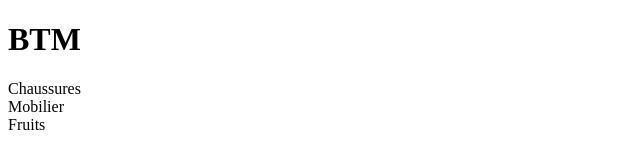
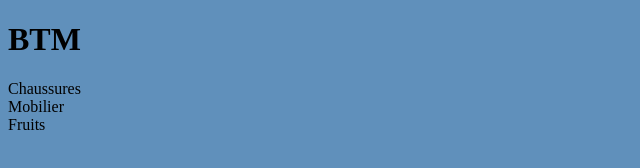
Before and after one commit to Margotgavanon/Margot-Gavanon, a plain HTML site: page index.html in a window 1280 px wide. Shown: the whole page, without its empty margins (0-640 px from the left). Drawn offline with Linux system fonts and the light colour scheme.

Commit message:
Update style.css

```diff
--- a/style.css
+++ b/style.css
@@ -1 +1,2 @@
 h1 {display: flex ;}
+body {background-color: #6090bb ;}
```
